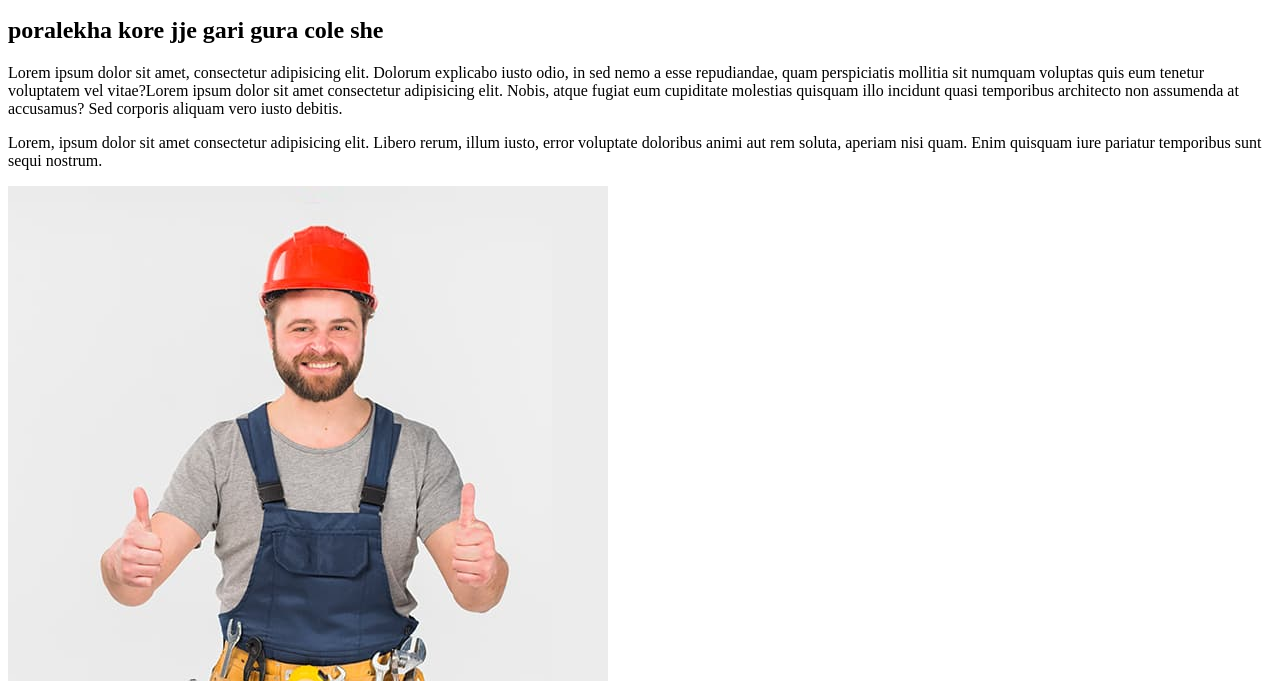
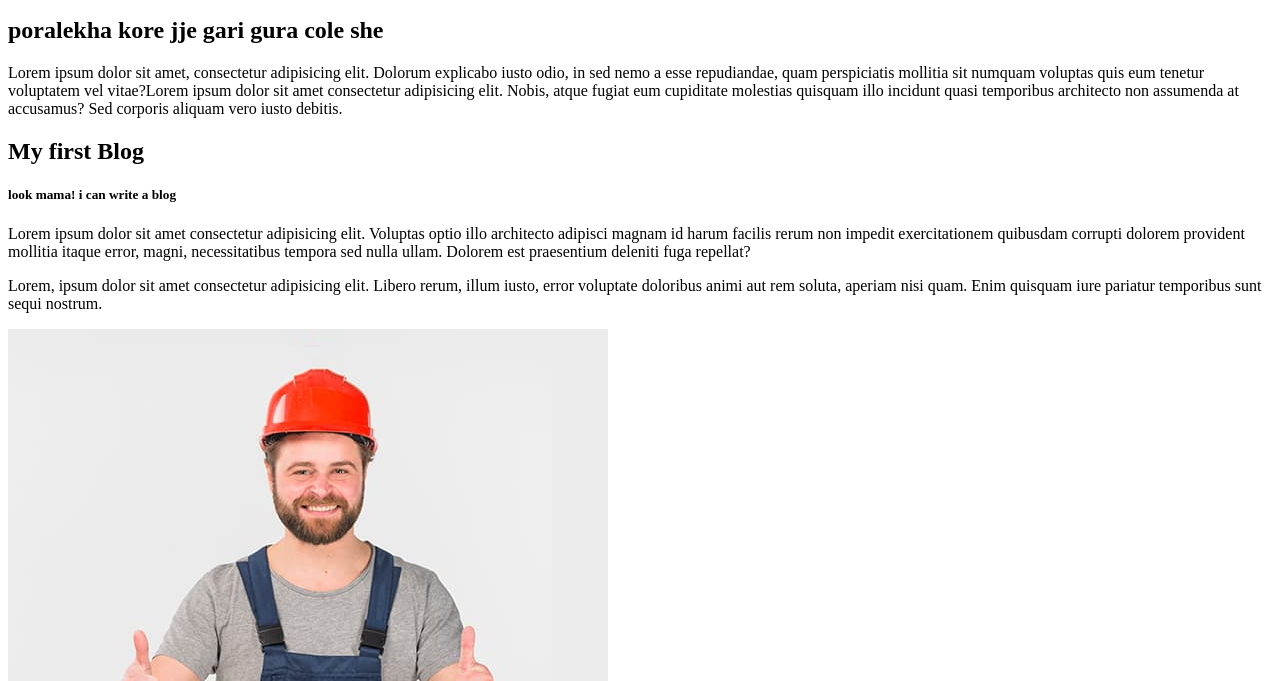
Before and after one commit to developer-sojib/my-third-repo, a plain HTML site: page index.html in a window 1280 px wide. Shown: the part 119-800 px from the top of the page. Drawn offline with Linux system fonts and the light colour scheme.

Commit message:
my new blog add

```diff
--- a/index.html
+++ b/index.html
@@ -11,6 +11,11 @@
     <p>Lorem ipsum dolor sit amet consectetur adipisicing elit. Libero, placeat. Explicabo, libero dolorum ipsa quod esse fugiat quia quibusdam adipisci autem veritatis pariatur voluptates quas, corporis tempora neque harum atque.</p>
     <h2>poralekha kore jje gari gura cole she</h2>
     <p>Lorem ipsum dolor sit amet, consectetur adipisicing elit. Dolorum explicabo iusto odio, in sed nemo a esse repudiandae, quam perspiciatis mollitia sit numquam voluptas quis eum tenetur voluptatem vel vitae?Lorem ipsum dolor sit amet consectetur adipisicing elit. Nobis, atque fugiat eum cupiditate molestias quisquam illo incidunt quasi temporibus architecto non assumenda at accusamus? Sed corporis aliquam vero iusto debitis.</p>
+    <div>
+        <h2>My first Blog</h2>
+        <h5>look mama! i can write a blog</h5>
+        <p>Lorem ipsum dolor sit amet consectetur adipisicing elit. Voluptas optio illo architecto adipisci magnam id harum facilis rerum non impedit exercitationem quibusdam corrupti dolorem provident mollitia itaque error, magni, necessitatibus tempora sed nulla ullam. Dolorem est praesentium deleniti fuga repellat?</p>
+    </div>
     <p>Lorem, ipsum dolor sit amet consectetur adipisicing elit. Libero rerum, illum iusto, error voluptate doloribus animi aut rem soluta, aperiam nisi quam. Enim quisquam iure pariatur temporibus sunt sequi nostrum.</p>
     <img src="3.jpg" alt="">
 </body>
```
